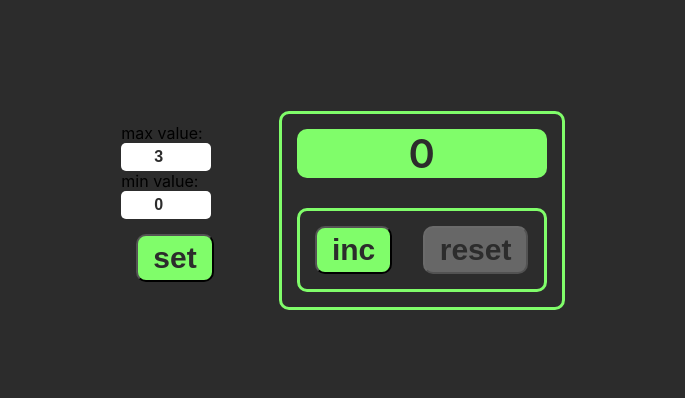
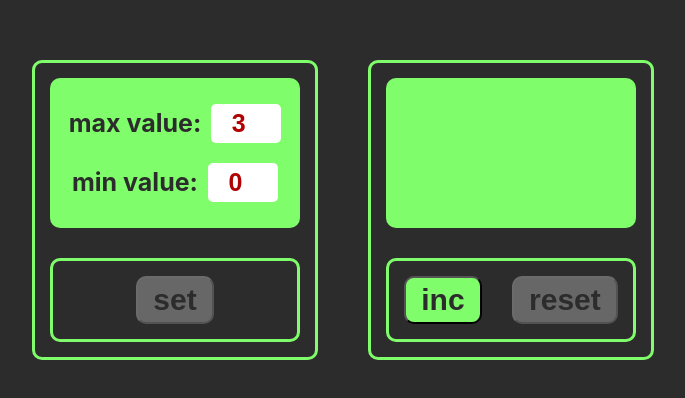
Before and after one commit to VictorREDrudko/count, a React (Create React App) app: page / in a window 1280 px wide. Shown: the part 190-588 px from the top of the page, without its empty margins (297-982 px from the left). Built offline with nearby package versions, Linux system fonts and the light colour scheme.

Commit message:
refactor: SettingCounter component

```diff
--- a/src/App.tsx
+++ b/src/App.tsx
@@ -11,7 +11,7 @@ function App() {
   const [valueCounter, setValueCounter] = useState<number>(minValue);
 
   // Global State Error/Enter
-  const [error, setError] = useState(false)
+  const [correctSettingValue, setCorrectSettingValue] = useState(true)
 
   // Global State message
   const [message, setMessage] = useState<string>('')
@@ -29,12 +29,12 @@ function App() {
     setMaxValue(valueMax);
     setMinValue(valueMin);
     setValueCounter(valueMin);
-    setError(false);
+    setCorrectSettingValue(false);
   }
 
-  const changeErr = (message: string) => {
-    setError(true);
-    setMessage(message);
+  const changeErr = (correctValue: boolean) => {
+    setCorrectSettingValue(correctValue);
+    // setMessage(message);
   }
 
   return (
@@ -43,7 +43,8 @@ function App() {
       <SettingCounter maxValue={maxValue}
                       minValue={minValue}
                       changeValue={changeValue}
-                      changeErr={changeErr}/>
+                      changeCorrectSettingValue={changeErr}
+                      correctSettingValue={correctSettingValue}/>
 
 
       <Counter  minValue={minValue}
@@ -51,7 +52,7 @@ function App() {
                 valueCounter={valueCounter}
                 increaseCounter={increaseCounter}
                 resetCounter={resetCounter}
-                error={error}
+                correctSettingValue={correctSettingValue}
                 message={message}/>
     </div>
   );
--- a/src/components/Counter/Counter.tsx
+++ b/src/components/Counter/Counter.tsx
@@ -5,7 +5,7 @@ type CounterType = {
   minValue: number
   maxValue: number
   valueCounter: number
-  error: boolean
+  correctSettingValue: boolean
   message: string
   increaseCounter: () => void
   resetCounter: () => void
@@ -15,9 +15,14 @@ export const Counter = (props: CounterType) => {
   // Change color ValueCounter
   const colorCount = props.valueCounter === props.maxValue ? {color: '#b00202'} : {color: '#2c2c2c'};
 
+  const ErrorTrueMessage = props.message === "Enter values and press 'set'" ? {color: '#2c2c2c'} : {color: '#b00202'};
+
   return (
     <WrapperCounter>
-      <ValueCounter style={colorCount}>{props.error ? props.message : props.valueCounter }</ValueCounter>
+      <ValueCounterWrapper>
+        <ValueCounter style={colorCount}>{props.correctSettingValue ? '' : props.valueCounter }</ValueCounter>
+        <Message style={ErrorTrueMessage}>{props.correctSettingValue ? props.message : ''}</Message>
+      </ValueCounterWrapper>
       <WrapperButton>
         <Button title={"inc"} callback={props.increaseCounter} disabled={props.valueCounter === props.maxValue}/>
         <Button title={"reset"} callback={props.resetCounter} disabled={props.valueCounter === props.minValue}/>
@@ -37,15 +42,31 @@ const WrapperCounter = styled.div`
   align-items: stretch;
 `
 
-const ValueCounter = styled.div`
+const ValueCounterWrapper = styled.div`
+  /* padding: 50px 0; */
+  min-height: 150px;
+  display: flex;
+  justify-content: center;
+  align-items: center;
   margin: 15px;
   background-color: rgb(128, 253, 106);
   border-radius: 10px;
+`
+
+const Message = styled.span`
   color: #2c2c2c;
-  font-size: 40px;
+  font-size: 35px;
   text-align: center;
   vertical-align: center;
   font-weight: 600;
+`
+
+const ValueCounter = styled.span`
+color: #2c2c2c;
+font-size: 100px;
+text-align: center;
+vertical-align: center;
+font-weight: 600;
 `
 
 const WrapperButton = styled.div`
--- a/src/components/input/Input.tsx
+++ b/src/components/input/Input.tsx
@@ -4,31 +4,30 @@ import styled from "styled-components"
 type InputType = {
   type: string
   value: number
+  style: {}
   onChange: (valueInput: number) => void
 }
 
-export const Input = ({type, value, onChange} : InputType) => {
-
-
+export const Input = ({type, value, style, onChange} : InputType) => {
   const onChangeHandler = (event: ChangeEvent<HTMLInputElement>) => {
     onChange(+event.currentTarget.value)
   }
 
   return (
     <>
-      <InputStyle type={type} value={value} onChange={onChangeHandler}></InputStyle>
+      <InputStyle style={style} type={type} value={value} onChange={onChangeHandler}></InputStyle>
     </>
   )
 }
 
 const InputStyle = styled.input`
-  width: 80px;
+  width: 60px;
   text-align: center;
   vertical-align: center;
   border-radius: 5px;
   border: none;
   padding: 5px;
   color: #2c2c2c;
-  font-size: 16px;
+  font-size: 25px;
   font-weight: 600;
 `
--- a/src/components/settingCounter/SettingCounter.tsx
+++ b/src/components/settingCounter/SettingCounter.tsx
@@ -1,44 +1,93 @@
 import { useState } from "react";
 import { Button } from "../button/Button"
 import { Input } from "../input/Input"
+import styled from "styled-components";
 
 type SettingCounterProps = {
   maxValue: number
   minValue: number
+  correctSettingValue: boolean
   changeValue: (valueMax: number, valueMin: number) => void
-  changeErr: (message: string) => void
+  changeCorrectSettingValue: (correctValue: boolean) => void
 }
 
-export const SettingCounter = ({maxValue, minValue, changeValue, changeErr} : SettingCounterProps)=> {
+export const SettingCounter = ({maxValue, minValue, correctSettingValue, changeValue, changeCorrectSettingValue} : SettingCounterProps)=> {
   // Local State setting value
   const [maxValueSetting, setMaxValueSetting] = useState<number>(maxValue);
   const [minValueSetting, setMinValueSetting] = useState<number>(minValue);
 
-  const changeMaxValue = (valueInput: number) => {
-    valueInput > minValueSetting ? changeErr("Enter values and press 'set'") : changeErr("Incorrect value")
+    const changeMaxValue = (valueInput: number) => {
+    valueInput > minValueSetting ? changeCorrectSettingValue(false) : changeCorrectSettingValue(true);
     setMaxValueSetting(valueInput)
   }
 
   const changeMinValue = (valueInput: number) => {
-    valueInput < maxValueSetting ? changeErr("Enter values and press 'set'") : changeErr("Incorrect value")
+    valueInput < maxValueSetting && valueInput >= 0 ? changeCorrectSettingValue(false) : changeCorrectSettingValue(true)
     setMinValueSetting(valueInput);
-
-
   }
 
   const onClickHandler = () => {
     changeValue(maxValueSetting, minValueSetting)
   }
 
+  const inputStyle = correctSettingValue ? {color: '#b00202'} : {color: '#2c2c2c'};
+
+
   return (
-    <div>
-      <div>max value:</div>
-      <Input type="number" value={maxValueSetting} onChange={changeMaxValue}/>
-      <div>min value:</div>
-      <Input type="number" value={minValueSetting} onChange={changeMinValue}/>
-      <div>
-        <Button title={"set"} callback={onClickHandler} disabled={false}/>
-      </div>
-    </div>
+    <WrapperSettingCounter>
+      <ValueSettingCounterWrapper>
+        <div>
+          <span>max value:</span>
+          <Input style={inputStyle} type="number" value={maxValueSetting} onChange={changeMaxValue}/>
+        </div>
+        <div>
+          <span>min value:</span>
+          <Input style={inputStyle} type="number" value={minValueSetting} onChange={changeMinValue}/>
+        </div>
+      </ValueSettingCounterWrapper>
+      <WrapperButton>
+        <Button title={"set"} callback={onClickHandler} disabled={maxValue === maxValueSetting && minValue === minValueSetting ? true : correctSettingValue}/>
+      </WrapperButton>
+    </WrapperSettingCounter>
   )
 }
+
+const WrapperSettingCounter = styled.div`
+  max-width: 280px;
+  width: 100%;
+  border: 3px solid rgb(128, 253, 106);
+  border-radius: 10px;
+  display: flex;
+  flex-direction: column;
+  justify-content: space-around;
+  align-items: stretch;
+`
+
+const ValueSettingCounterWrapper = styled.div`
+  /* padding: 50px 0; */
+  min-height: 150px;
+  display: flex;
+  flex-direction: column;
+  gap: 20px;
+  justify-content: center;
+  align-items: center;
+  margin: 15px;
+  background-color: rgb(128, 253, 106);
+  border-radius: 10px;
+
+  & span {
+    color: #2c2c2c;
+    font-size: 25px;
+    font-weight: 700;
+    display: inline-block;
+    margin-right: 10px;
+  }
+`
+
+const WrapperButton = styled.div`
+  margin: 15px;
+  border: 3px solid rgb(128, 253, 106);
+  border-radius: 10px;
+  display: flex;
+  justify-content: space-around
+`
```
